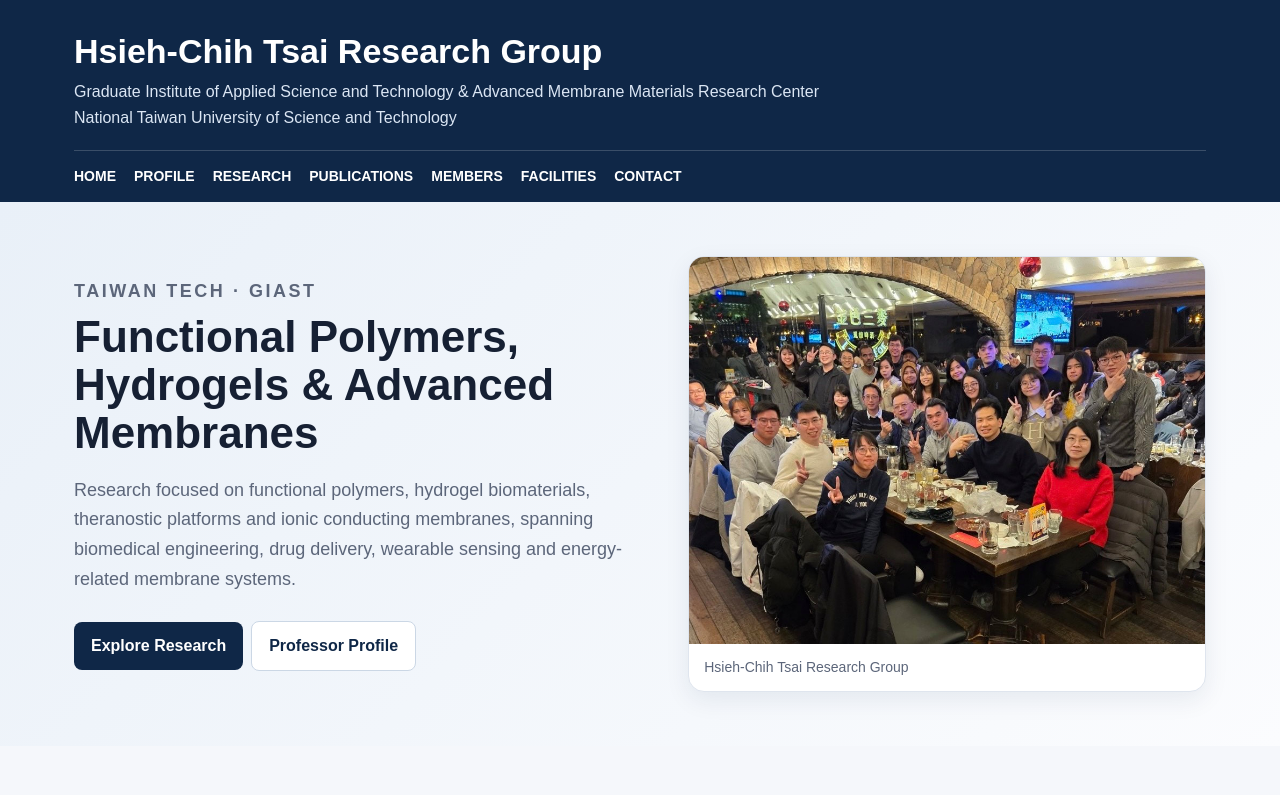
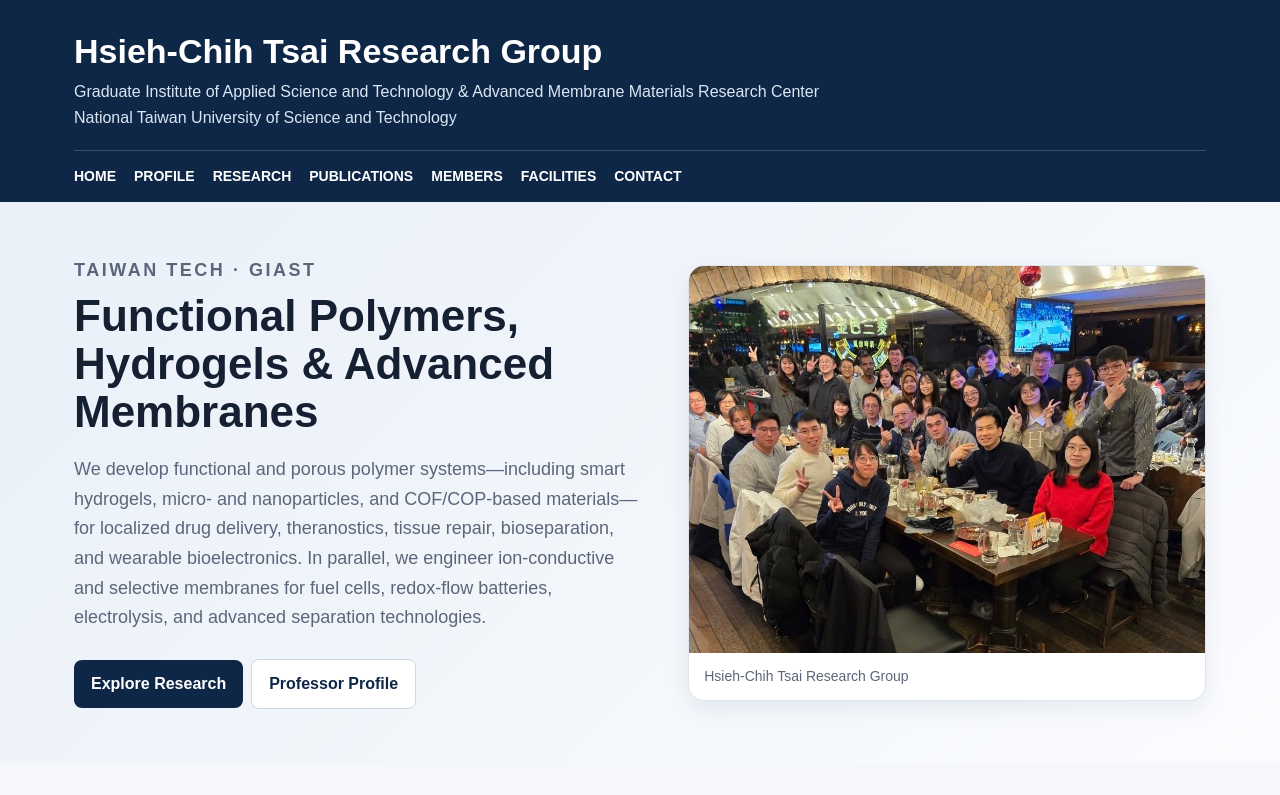
Before and after one commit to HCTSAI2026/NTUST-GAST-Tsai-Lab, a plain HTML site: page index.html in a window 1280 px wide. Shown: the top 795 px of the page. Drawn offline with Linux system fonts and the light colour scheme.

Commit message:
Refine homepage research focus description

```diff
--- a/index.html
+++ b/index.html
@@ -1,5 +1,5 @@
 <!doctype html><html lang="en"><head><meta charset="utf-8"><meta name="viewport" content="width=device-width,initial-scale=1"><title>Hsieh-Chih Tsai Research Group</title><link rel="stylesheet" href="style.css"></head><body><header class="top"><div class="wrap"><div class="brand"><h1>Hsieh-Chih Tsai Research Group</h1><p>Graduate Institute of Applied Science and Technology &amp; Advanced Membrane Materials Research Center<br>National Taiwan University of Science and Technology</p></div><div class="nav"><a href="index.html">HOME</a><a href="profile.html">PROFILE</a><a href="research.html">RESEARCH</a><a href="publications.html">PUBLICATIONS</a><a href="members.html">MEMBERS</a><a href="facilities.html">FACILITIES</a><a href="contact.html">CONTACT</a></div></div></header>
-<section class="hero"><div class="wrap hero-grid"><div><p class="eyebrow">TAIWAN TECH · GIAST</p><h2>Functional Polymers, Hydrogels & Advanced Membranes</h2><p>Research focused on functional polymers, hydrogel biomaterials, theranostic platforms and ionic conducting membranes, spanning biomedical engineering, drug delivery, wearable sensing and energy-related membrane systems.</p><a class="btn" href="research.html">Explore Research</a><a class="btn btn-light" href="profile.html">Professor Profile</a></div><figure class="hero-photo"><img src="images/Group%20photo%202024.jpg" alt="Hsieh-Chih Tsai Research Group"><figcaption>Hsieh-Chih Tsai Research Group</figcaption></figure></div></section>
+<section class="hero"><div class="wrap hero-grid"><div><p class="eyebrow">TAIWAN TECH · GIAST</p><h2>Functional Polymers, Hydrogels & Advanced Membranes</h2><p>We develop functional and porous polymer systems—including smart hydrogels, micro- and nanoparticles, and COF/COP-based materials—for localized drug delivery, theranostics, tissue repair, bioseparation, and wearable bioelectronics. In parallel, we engineer ion-conductive and selective membranes for fuel cells, redox-flow batteries, electrolysis, and advanced separation technologies.</p><a class="btn" href="research.html">Explore Research</a><a class="btn btn-light" href="profile.html">Professor Profile</a></div><figure class="hero-photo"><img src="images/Group%20photo%202024.jpg" alt="Hsieh-Chih Tsai Research Group"><figcaption>Hsieh-Chih Tsai Research Group</figcaption></figure></div></section>
 <section class="section"><div class="wrap"><h2>Research Highlights</h2><div class="research-preview">
 <article class="image-card"><img src="images/Thermal%20sensitive%20sprayable%20hydrogel%20for%20anti-adhesion.png" alt="Thermal-sensitive sprayable hydrogel"><div><h3>Sprayable Thermosensitive Hydrogels</h3><p>Minimally invasive hydrogel systems for tissue coverage, anti-adhesion and hemostatic applications.</p></div></article>
 <article class="image-card"><img src="images/Hydrogel%20ECG%20Device.png" alt="Hydrogel ECG devices"><div><h3>Wearable Hydrogel Bioelectronics</h3><p>Soft conductive hydrogel interfaces for stable ECG sensing and skin-compatible wearable devices.</p></div></article>
```
